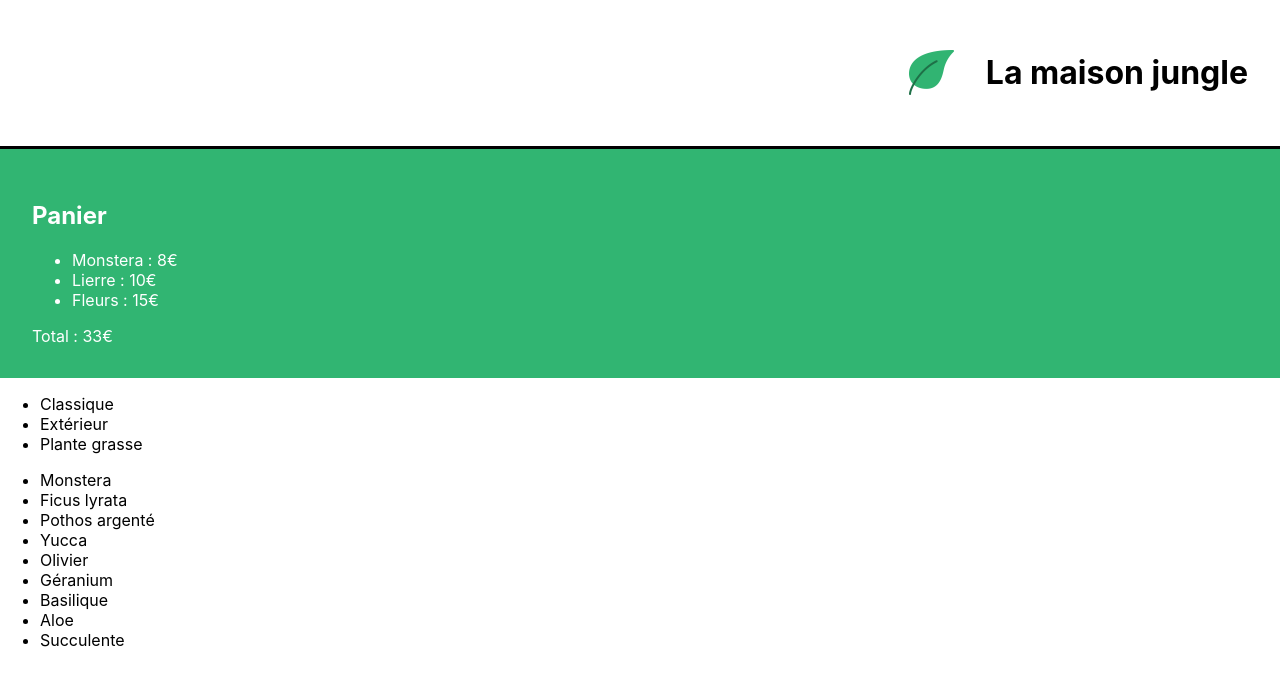
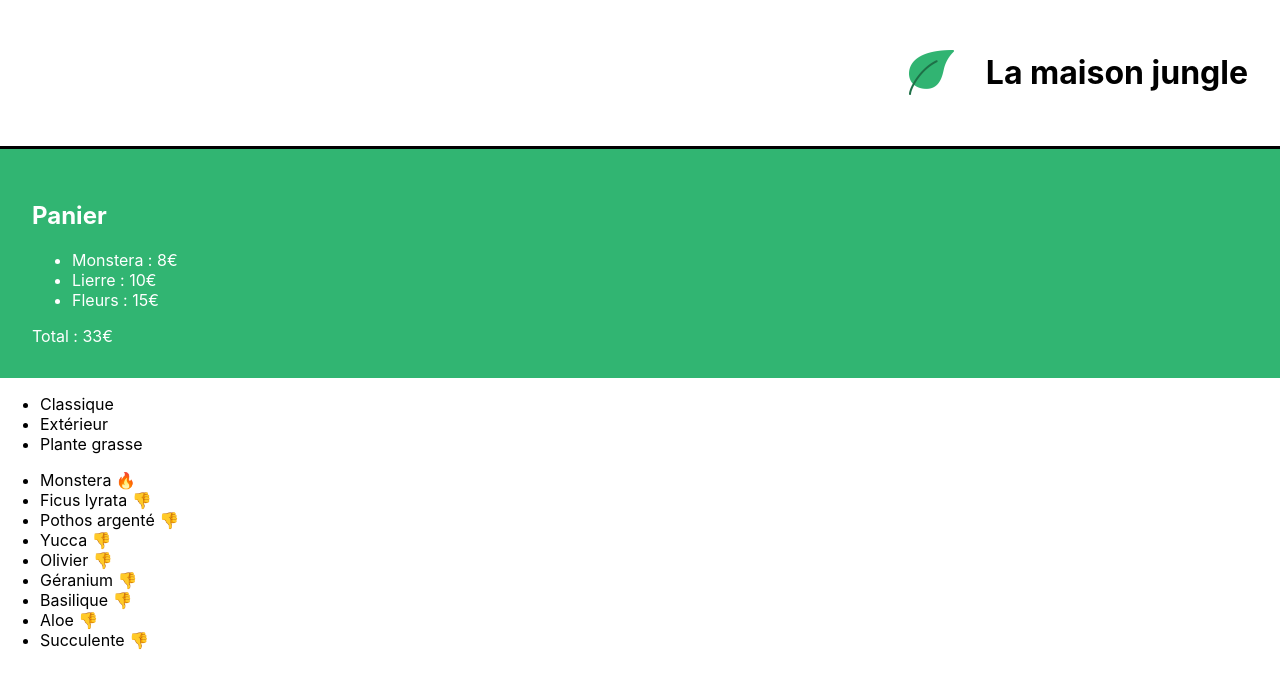
Before and after one commit to amri-coder/la-maison-jungle, a React (Create React App) app: page / in a window 1280 px wide. Shown: the top 688 px of the page. Built offline with nearby package versions, Linux system fonts and the light colour scheme.

Commit message:
modification plantList.js & ShoppingList.js

```diff
--- a/src/components/ShoppingList.js
+++ b/src/components/ShoppingList.js
@@ -17,7 +17,7 @@ function ShoppingList() {
             </ul>
             <ul>
                 {plantList.map((plant) => (
-                    <li key={plant.id}>{plant.name}</li>
+                    <li key={plant.id}>{plant.name} {plant.isBestSale ? <span>🔥</span> : <span>👎</span>}</li>
                 ))}
             </ul>
         </div>
--- a/src/datas/plantList.js
+++ b/src/datas/plantList.js
@@ -1,10 +1,10 @@
-import React from 'react'
 
 export const plantList = [
     {
         name: 'Monstera',
         category: 'Classique',
-        id: '1ed'
+        id: '1ed',
+        isBestSale: true
 
     },
     {
```
